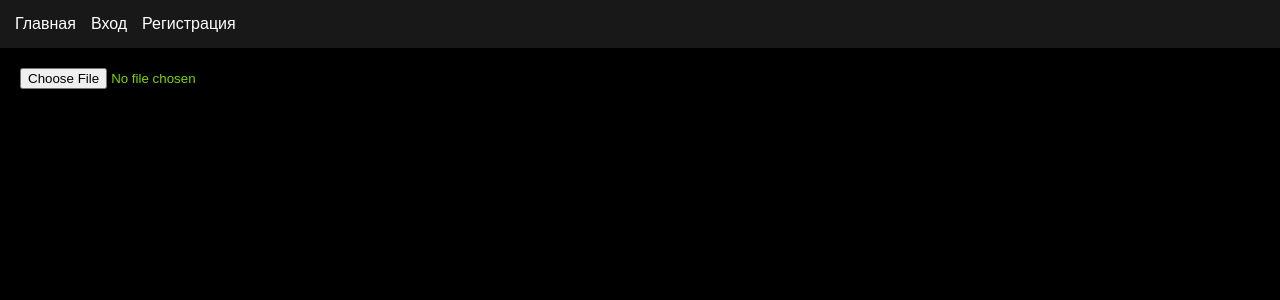
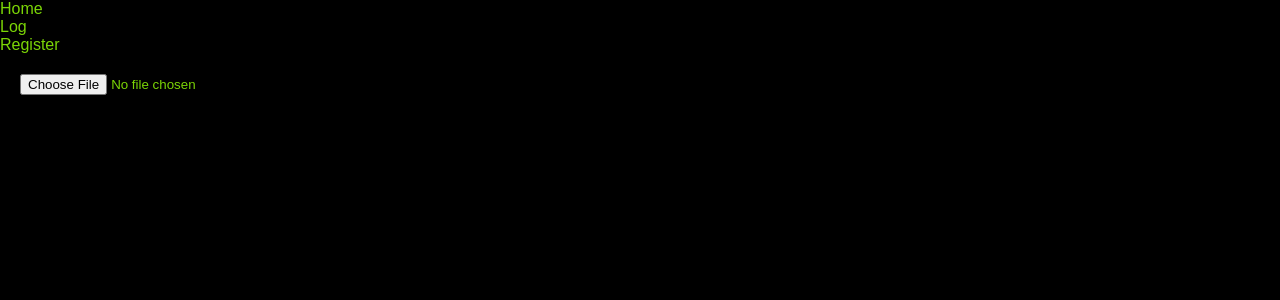
Before and after one commit to wwoozzii/webMusicPlayer, a React (Vite) app: page / in a window 1280 px wide. Shown: the top 300 px of the page. Built offline with nearby package versions, Linux system fonts and the light colour scheme; a web font is replaced by a local one.

Commit message:
refactor(nav): move the layout to a separate file

```diff
--- a/src/App.tsx
+++ b/src/App.tsx
@@ -1,12 +1,12 @@
 // src/App.tsx
 import React from "react";
-import { BrowserRouter, Link, Route, Routes } from "react-router-dom";
+import { BrowserRouter, Route, Routes } from "react-router-dom";
 import { PlayerBar } from "./features/player/components/PlayerBar/PlayerBar";
 import { FileUploader } from "./features/playlists/components/FileUploader/FileUploader";
 import { TrackList } from "./features/playlists/components/TrackList/TrackList";
+import { SideBar } from "./features/sidebar/SideBar";
 import { RegisterPage } from "./pages/RegisterPage/RegisterPage";
 
-// временно
 const HomePage: React.FC = () => (
   <div>
     <FileUploader />
@@ -14,29 +14,12 @@ const HomePage: React.FC = () => (
   </div>
 );
 
-export const App: React.FC = () => {
+export const App = () => {
   return (
     <BrowserRouter>
       <div style={{ paddingBottom: "100px" }}>
-        {/* временно*/}
-        <nav
-          style={{
-            display: "flex",
-            gap: "15px",
-            padding: "15px",
-            background: "#181818",
-          }}
-        >
-          <Link to="/" style={{ color: "#fff" }}>
-            Главная
-          </Link>
-          <Link to="/login" style={{ color: "#fff" }}>
-            Вход
-          </Link>
-          <Link to="/register" style={{ color: "#fff" }}>
-            Регистрация
-          </Link>
-        </nav>
+        <SideBar />
+        <PlayerBar />
 
         <main style={{ padding: "20px" }}>
           <Routes>
@@ -44,9 +27,6 @@ export const App: React.FC = () => {
             <Route path="/register" element={<RegisterPage />} />
           </Routes>
         </main>
-
-        {/* временно */}
-        <PlayerBar />
       </div>
     </BrowserRouter>
   );
--- /dev/null
+++ b/src/features/sidebar/SideBar.tsx
@@ -0,0 +1,21 @@
+import { Link } from "react-router-dom";
+
+export const SideBar = () => {
+  return (
+    <div>
+      <nav>
+        <ul>
+          <li>
+            <Link to="/">Home</Link>
+          </li>
+          <li>
+            <Link to="/login">Log</Link>
+          </li>
+          <li>
+            <Link to="/register">Register</Link>
+          </li>
+        </ul>
+      </nav>
+    </div>
+  );
+};
```
Also changed, not shown: src/features/sidebar/SideBar.module.scss (added).
